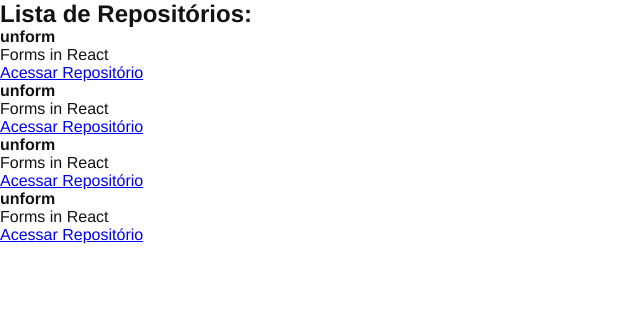
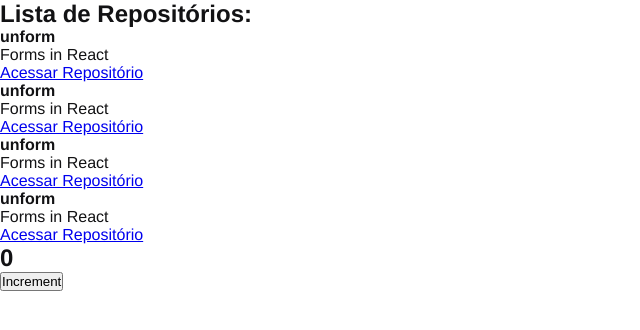
Before and after one commit to guigx7/01-github-explorer-2021, a React app: page / in a window 1280 px wide. Shown: the top 330 px of the page, without its empty margins (0-640 px from the left). Built offline with nearby package versions, Linux system fonts and the light colour scheme.

Commit message:
C1 aula 2-3

```diff
--- a/src/app.jsx
+++ b/src/app.jsx
@@ -1,6 +1,12 @@
-import { RepositoryList } from './components/RepositoryList';
-import './styles/global.scss';
+import { Counter } from "./components/Counter";
+import { RepositoryList } from "./components/RepositoryList";
+import "./styles/global.scss";
 
 export function App() {
-    return <RepositoryList/>;
+  return (
+    <div>
+      <RepositoryList />
+      <Counter />
+    </div>
+  );
 }
--- /dev/null
+++ b/src/components/Counter.jsx
@@ -0,0 +1,15 @@
+import {useState} from 'react';
+
+export function Counter(){
+    const [counter, setCounter] = useState(0);
+
+    function increment(){
+        setCounter(counter + 1);
+    }
+    return (
+        <>
+            <h2>{counter}</h2>
+            <button type="button" onClick={increment}>Increment</button>
+        </>
+    );
+}
```
